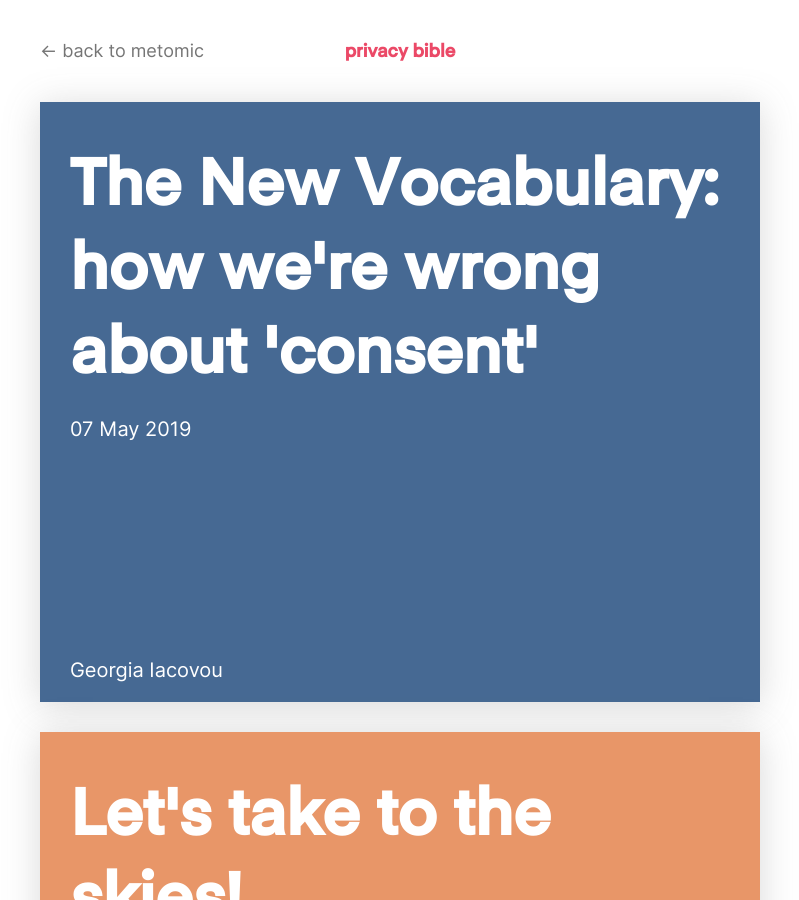
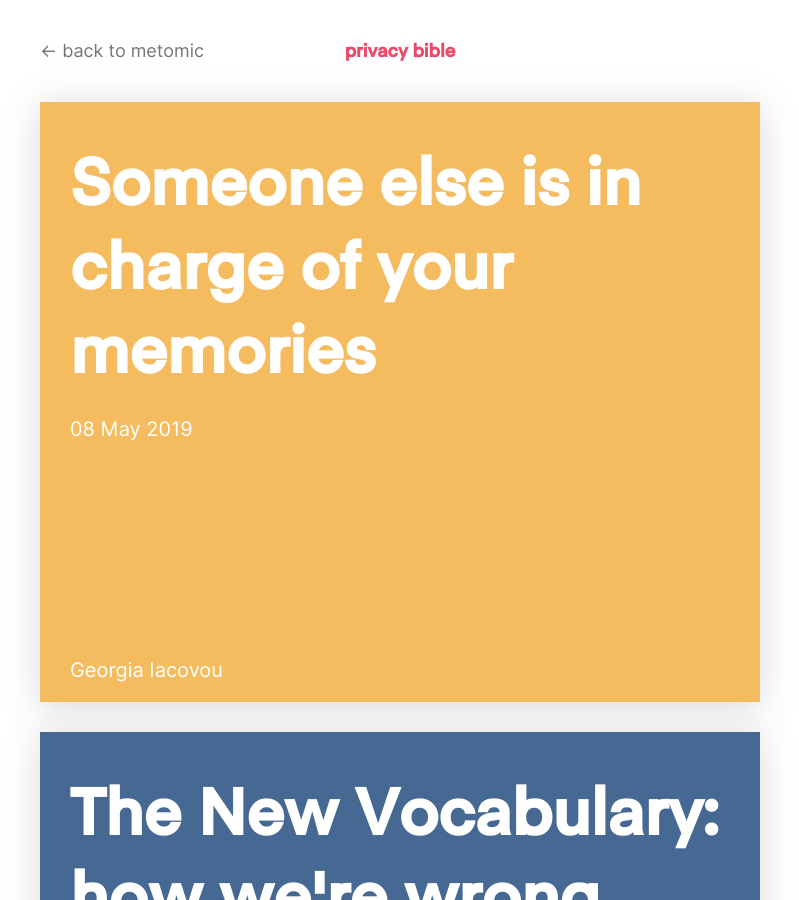
Before and after one commit to metomic/blog, a Jekyll site: the page built from index.html, in a window 1280 px wide and 900 px high. Shown: the whole window, without its empty margins (240-1039 px from the left). Built offline with Jekyll 4.4.1, drawn with Linux system fonts in a browser that asks for light colours; the list of posts is cut into pages by our own code; some of the changed text lies outside the part shown.

Commit message:
Update 2019-05-08-someone-else-is-in-charge-of-your-memories.md

```diff
--- a/_posts/2019-05-08-someone-else-is-in-charge-of-your-memories.md
+++ b/_posts/2019-05-08-someone-else-is-in-charge-of-your-memories.md
@@ -5,7 +5,7 @@ topic: "Comment"
 author: "Georgia Iacovou"
 img: stair.png
 themeColor: "#F5BB5F"
-date:   2019-04-22 13:18:00
+date:   2019-05-08 13:18:00
 categories: main
 ---
 ## Sure, you can just 'remember stuff' but who has time for that anymore?
```
